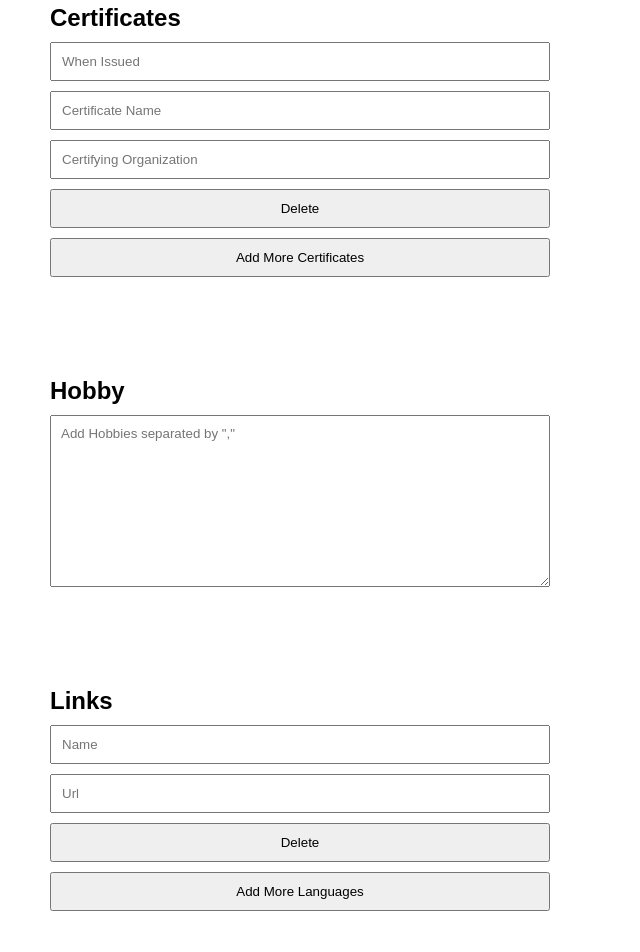
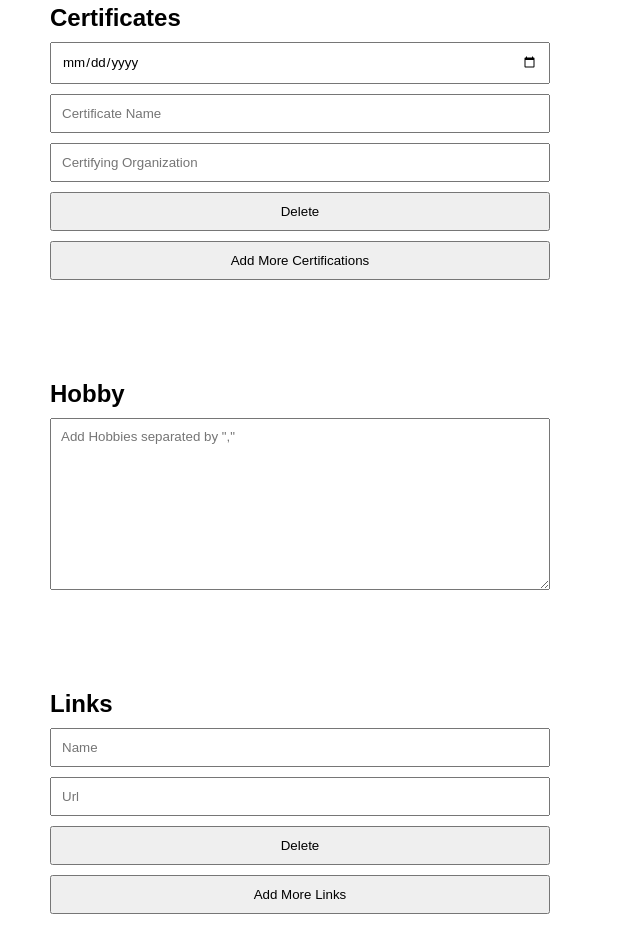
Before and after one commit to Bawelna0225/the-odin-project, a React (Create React App) app in the folder cv-application/: page / in a window 1280 px wide. Shown: the part 2361-3313 px from the top of the page, without its empty margins (0-640 px from the left). Built offline with nearby package versions, Linux system fonts and the light colour scheme.

Commit message:
certificates & links adding changing & deleting

```diff
--- a/cv-application/src/Form.jsx
+++ b/cv-application/src/Form.jsx
@@ -179,6 +179,73 @@ const Form = () => {
 			return { ...prevState, languages: [...newLanguages] }
 		})
 	}
+	// Certificates
+	const handleCertificateChange = (e, id) => {
+		const { name, value } = e.target
+
+		setFormData((prevState) => {
+			const newCertificates = prevState.certifications.map((certificate) => {
+				if (certificate.id === id) {
+					return { ...certificate, [name]: value }
+				}
+				return certificate
+			})
+			return { ...prevState, certifications: [...newCertificates] }
+		})
+	}
+	const handleAddCertificate = () => {
+		setFormData((prevState) => ({
+			...prevState,
+			certifications: [
+				...prevState.certifications,
+				{
+					id: uuidv4(),
+					date: '',
+					name: '',
+					organization: '',
+				},
+			],
+		}))
+	}
+	const handleDeleteCertificate = (id) => {
+		setFormData((prevState) => {
+			const newCertificates = prevState.certifications.filter((certificate) => certificate.id !== id)
+			return { ...prevState, certifications: [...newCertificates] }
+		})
+	}
+	// Links
+	const handleLinkChange = (e, id) => {
+		const { name, value } = e.target
+
+		setFormData((prevState) => {
+			const newLinks = prevState.links.map((link) => {
+				if (link.id === id) {
+					return { ...link, [name]: value }
+				}
+				return link
+			})
+			return { ...prevState, links: [...newLinks] }
+		})
+	}
+	const handleAddLink = () => {
+		setFormData((prevState) => ({
+			...prevState,
+			links: [
+				...prevState.links,
+				{
+					id: uuidv4(),
+					name: '',
+					url: '',
+				},
+			],
+		}))
+	}
+	const handleDeleteLink = (id) => {
+		setFormData((prevState) => {
+			const newLinks = prevState.links.filter((link) => link.id !== id)
+			return { ...prevState, links: [...newLinks] }
+		})
+	}
 	return (
 		<div className="forms">
 			<PersonalInfoForm handlePersonalDataChange={handlePersonalDataChange} personalData={personalData} />
@@ -200,7 +267,7 @@ const Form = () => {
 			</div>
 			<div className="form">
 				<h2>Certificates</h2>
-				<Certificates />
+				<Certificates certificate={formData} onChange={handleCertificateChange} onAdd={handleAddCertificate} onDelete={handleDeleteCertificate} />
 			</div>
 			<div className="form">
 				<h2>Hobby</h2>
@@ -208,7 +275,7 @@ const Form = () => {
 			</div>
 			<div className="form">
 				<h2>Links</h2>
-				<Links />
+				<Links data={formData} onChange={handleLinkChange} onAdd={handleAddLink} onDelete={handleDeleteLink} />
 			</div>
 		</div>
 	)
--- a/cv-application/src/components/Certificates.jsx
+++ b/cv-application/src/components/Certificates.jsx
@@ -1,11 +1,21 @@
 import React from 'react'
 import SingleCertificate from './SingleCertificate'
 
-export const Certificates = ({ onAdd }) => {
+export const Certificates = ({ certificate, onChange, onAdd, onDelete }) => {
+		const certificationsItems = [...certificate.certifications].map((certificate) => (
+		<SingleCertificate
+			key={certificate.id}
+			id={certificate.id}
+			certificate={certificate}
+			onChange={onChange}
+			onAdd={onAdd}
+			onDelete={onDelete}
+		/>
+    ))
 	return (
 		<>
-			<SingleCertificate />
-			<button onClick={onAdd}>Add More Certificates</button>
+			{certificationsItems}
+			<button onClick={onAdd}>Add More Certifications</button>
 		</>
 	)
 }
--- a/cv-application/src/components/Links.jsx
+++ b/cv-application/src/components/Links.jsx
@@ -1,11 +1,21 @@
 import React from 'react'
 import SingleLink from './SingleLink'
 
-export const Links = ({ onAdd }) => {
+export const Links = ({data, onChange, onAdd, onDelete }) => {
+			const links = [...data.links].map((link) => (
+		<SingleLink
+			key={link.id}
+			id={link.id}
+			link={link}
+			onChange={onChange}
+			onAdd={onAdd}
+			onDelete={onDelete}
+		/>
+    ))
 	return (
 		<>
-			<SingleLink />
-			<button onClick={onAdd}>Add More Languages</button>
+			{links}
+			<button onClick={onAdd}>Add More Links</button>
 		</>
 	)
 }
--- a/cv-application/src/components/SingleCertificate.jsx
+++ b/cv-application/src/components/SingleCertificate.jsx
@@ -1,11 +1,11 @@
 import React from 'react'
 
-const SingleCertificate = ({ id, onChange, onDelete }) => {
+const SingleCertificate = ({ id, certificate, onChange, onDelete }) => {
 	return (
 		<>
-			<input type="text" name='' value="" placeholder="When Issued" />
-			<input type="text" name='' value="" placeholder="Certificate Name" />
-			<input type="text" name='' value="" placeholder="Certifying Organization" />
+			<input onChange={(e) => onChange(e, id)} type="date" name="date" value={certificate.date} placeholder="When Issued" />
+			<input onChange={(e) => onChange(e, id)} type="text" name="name" value={certificate.name} placeholder="Certificate Name" />
+			<input onChange={(e) => onChange(e, id)} type="text" name="organization" value={certificate.organization} placeholder="Certifying Organization" />
 			<button onClick={() => onDelete(id)}>Delete</button>
 		</>
 	)
--- a/cv-application/src/components/SingleLink.jsx
+++ b/cv-application/src/components/SingleLink.jsx
@@ -1,10 +1,10 @@
 import React from 'react'
 
-const SingleLink = ({ id, onChange, onDelete }) => {
+const SingleLink = ({ id, data, onChange, onDelete }) => {
 	return (
 		<>
-			<input type="text" placeholder="Name" />
-			<input type="text" placeholder="Url" />
+			<input onChange={(e) => onChange(e, id)} type="text" placeholder="Name" />
+			<input onChange={(e) => onChange(e, id)} type="text" placeholder="Url" />
 			<button onClick={() => onDelete(id)}>Delete</button>
 		</>
 	)
```
